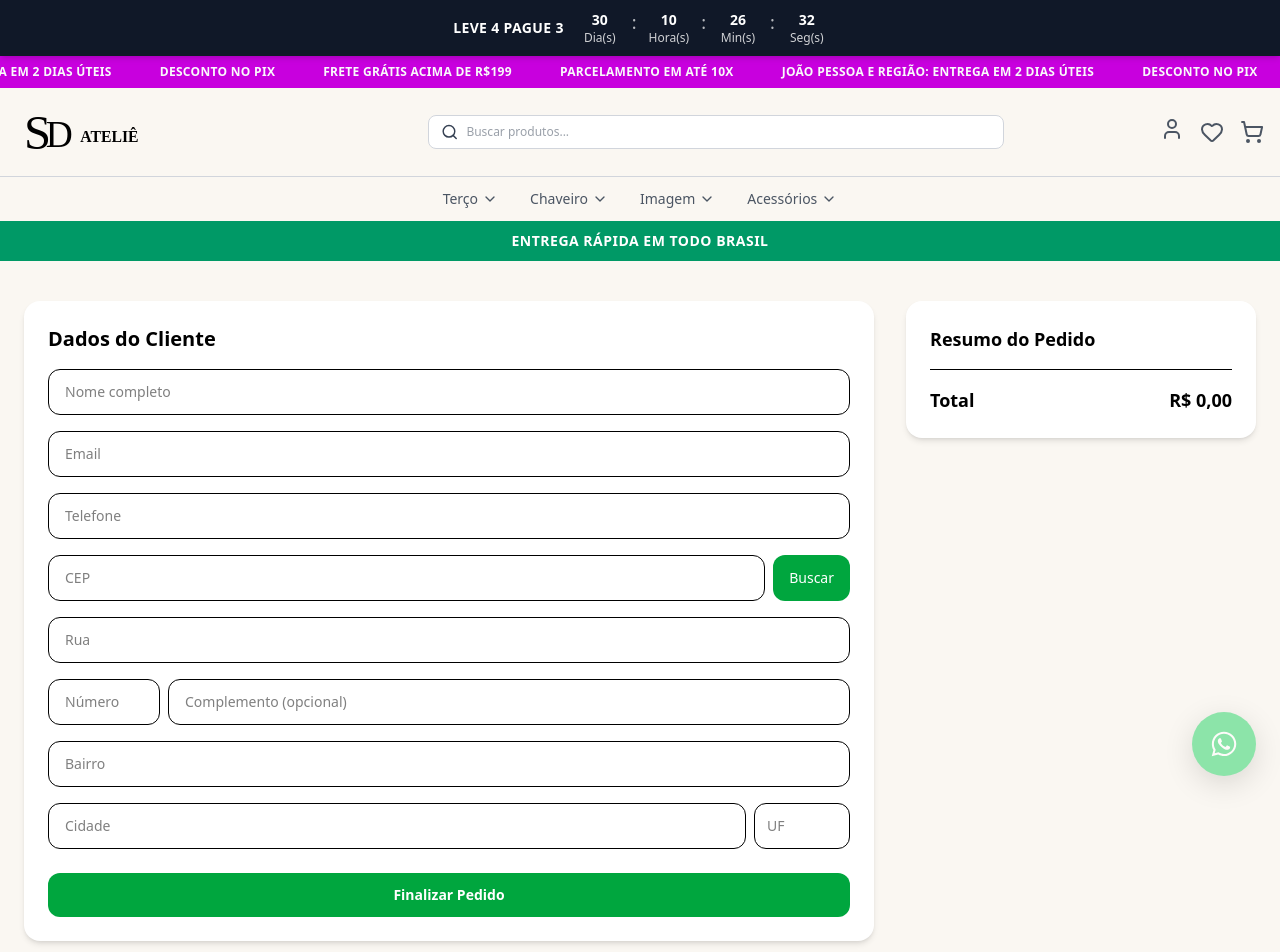
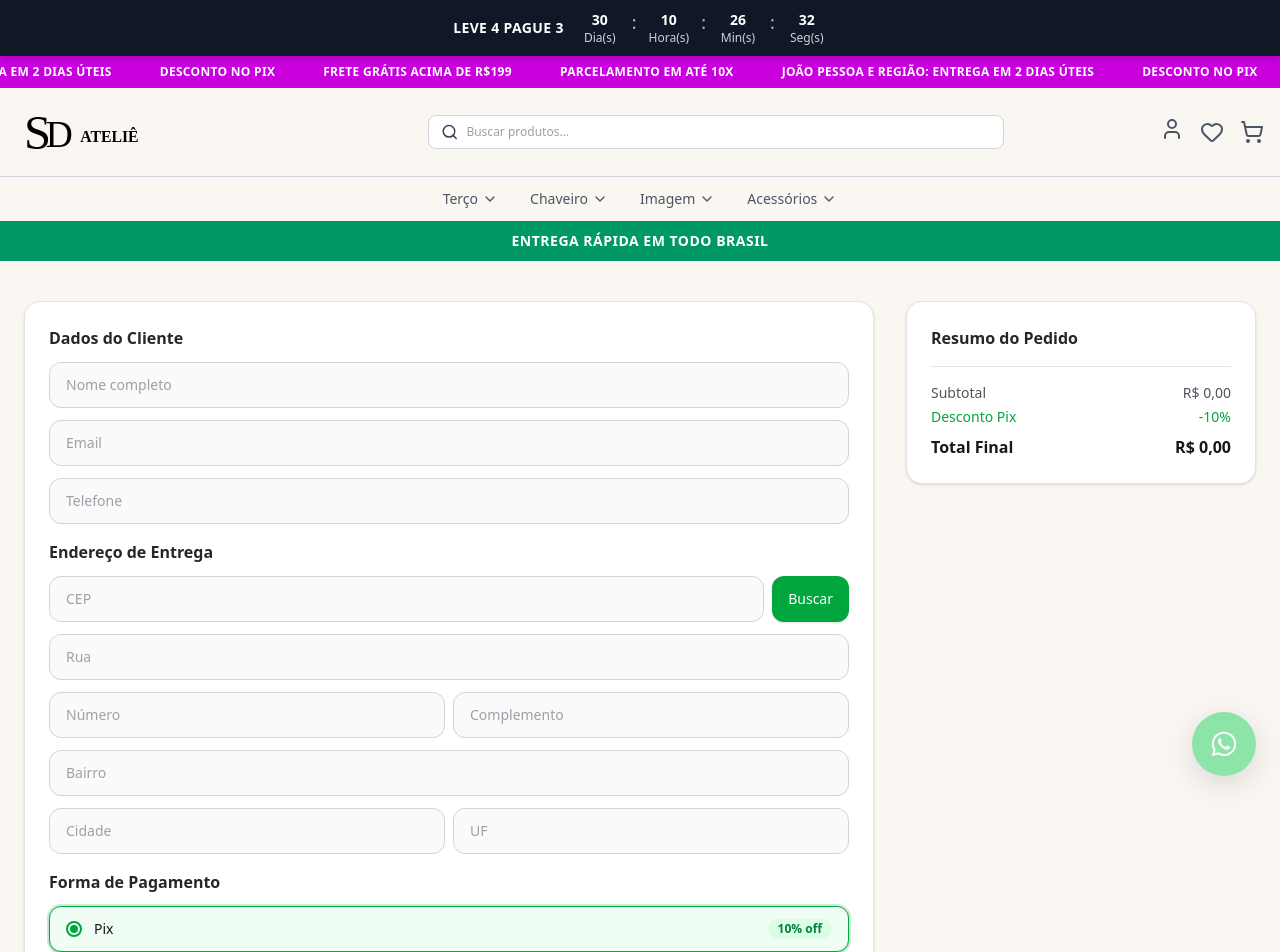
Before and after one commit to Felipediaslc/ately, a Next.js app: page /checkout in a window 1280 px wide. Shown: the top 952 px of the page. Built offline with nearby package versions, Linux system fonts and the light colour scheme.

Commit message:
refinamento Fully08

```diff
--- /dev/null
+++ b/app/api/products/route.ts
@@ -0,0 +1,32 @@
+import { NextResponse } from "next/server";
+import { connectDB } from "@/app/lib/mongodb";
+import { ProductModel } from "@/app/server/db/models/Product";
+
+// 🔹 GET (listar produtos)
+export async function GET() {
+  try {
+    await connectDB();
+
+    const products = await ProductModel.find().sort({ createdAt: -1 });
+
+    return NextResponse.json(products);
+  } catch (error) {
+  console.error("ERRO REAL:", error);
+  return NextResponse.json({ error: "Erro ao buscar produtos" }, { status: 500 });
+}
+}
+
+// 🔹 POST (criar produto)
+export async function POST(req: Request) {
+  try {
+    await connectDB();
+
+    const body = await req.json();
+
+    const product = await ProductModel.create(body);
+
+    return NextResponse.json(product, { status: 201 });
+  } catch (error) {
+    return NextResponse.json({ error: "Erro ao criar produto" }, { status: 500 });
+  }
+}
--- a/app/checkout/page.tsx
+++ b/app/checkout/page.tsx
@@ -8,6 +8,19 @@ const formatPrice = (value: number) =>
     style: "currency",
     currency: "BRL",
   }).format(value);
+
+const inputClass =
+  "w-full border border-zinc-300 rounded-xl px-4 py-3 text-sm bg-zinc-50 text-zinc-900 placeholder:text-zinc-400 " +
+  "outline-none focus:outline-none transition-all duration-150 " +
+  "hover:border-zinc-400 " +
+  "focus:border-green-600 focus:ring-2 focus:ring-green-600/20 focus:bg-white";
+
+const selectClass =
+  "w-full border border-zinc-300 rounded-xl px-4 py-3 text-sm bg-zinc-50 text-zinc-900 " +
+  "appearance-none cursor-pointer outline-none focus:outline-none " +
+  "transition-all duration-150 " +
+  "hover:border-zinc-400 " +
+  "focus:border-green-600 focus:ring-2 focus:ring-green-600/20 focus:bg-white";
 
 export default function CheckoutPage() {
   const { cartItems, total, clearCart } = useCart();
@@ -25,6 +38,8 @@ export default function CheckoutPage() {
     state: "",
   });
 
+  const [paymentMethod, setPaymentMethod] = React.useState<"pix" | "card">("pix");
+  const [installments, setInstallments] = React.useState(1);
   const [loadingCep, setLoadingCep] = React.useState(false);
   const [success, setSuccess] = React.useState(false);
 
@@ -54,11 +69,22 @@ export default function CheckoutPage() {
     }
   };
 
+  const finalTotal = paymentMethod === "pix" ? total * 0.9 : total;
+  const getInstallmentValue = (n: number) => finalTotal / n;
+
   const handleSubmit = () => {
     if (!form.name || !form.email || !form.cep) {
       alert("Preencha os campos obrigatórios");
       return;
     }
+    const orderPayload = {
+      customer: form,
+      items: cartItems,
+      total: finalTotal,
+      paymentMethod,
+      installments,
+    };
+    console.log("ORDER:", orderPayload);
     setSuccess(true);
     clearCart();
   };
@@ -69,7 +95,7 @@ export default function CheckoutPage() {
         <h1 className="text-2xl sm:text-3xl font-bold text-green-600">
           Pedido realizado com sucesso 🎉
         </h1>
-        <p className="text-gray-500 text-sm sm:text-base">
+        <p className="text-zinc-500 text-sm sm:text-base">
           Em breve você receberá mais detalhes por email.
         </p>
       </div>
@@ -79,133 +105,178 @@ export default function CheckoutPage() {
   return (
     <div className="max-w-7xl mx-auto px-4 sm:px-6 py-6 sm:py-10 flex flex-col lg:flex-row gap-6 lg:gap-8">
 
-      {/* RESUMO — aparece primeiro no mobile */}
-      <div className="w-full lg:hidden bg-white p-4 rounded-2xl shadow-md">
-        <h2 className="text-base font-semibold mb-3">Resumo do Pedido</h2>
+      {/* RESUMO MOBILE */}
+      <div className="w-full lg:hidden bg-white p-4 rounded-2xl shadow-sm border border-zinc-200">
+        <h2 className="text-base font-semibold mb-3 text-zinc-800">Resumo do Pedido</h2>
         <div className="space-y-2 text-sm">
           {cartItems.map((item) => (
             <div key={item.id} className="flex justify-between gap-2">
-              <span className="line-clamp-1 text-gray-700">{item.title}</span>
-              <span className="shrink-0 font-medium">{formatPrice(item.price * item.quantity)}</span>
+              <span className="line-clamp-1 text-zinc-600">{item.title}</span>
+              <span className="shrink-0 font-medium text-zinc-800">
+                {formatPrice(item.price * item.quantity)}
+              </span>
             </div>
           ))}
         </div>
-        <div className="border-t my-3" />
-        <div className="flex justify-between font-bold text-base">
+        <div className="border-t border-zinc-200 my-3" />
+        <div className="flex justify-between text-sm text-zinc-600">
           <span>Total</span>
           <span>{formatPrice(total)}</span>
+        </div>
+        {paymentMethod === "pix" && (
+          <div className="flex justify-between text-green-600 text-sm">
+            <span>Desconto Pix</span>
+            <span>-10%</span>
+          </div>
+        )}
+        <div className="flex justify-between font-bold text-base text-zinc-900 mt-1">
+          <span>Total Final</span>
+          <span>{formatPrice(finalTotal)}</span>
         </div>
       </div>
 
       {/* FORMULÁRIO */}
-      <div className="flex-1 bg-white p-4 sm:p-6 rounded-2xl shadow-md space-y-3 sm:space-y-4">
-        <h2 className="text-lg sm:text-xl font-semibold">Dados do Cliente</h2>
+      <div className="flex-1 bg-white p-4 sm:p-6 rounded-2xl shadow-sm border border-zinc-200 space-y-4">
 
-        <input
-          placeholder="Nome completo"
-          value={form.name}
-          onChange={(e) => handleChange("name", e.target.value)}
-          className="w-full border rounded-xl px-4 py-3 text-sm outline-none focus:border-green-500 transition"
-        />
+        <div>
+          <h2 className="text-base font-semibold text-zinc-800 mb-3">Dados do Cliente</h2>
+          <div className="space-y-3">
+            <input placeholder="Nome completo" value={form.name} onChange={(e) => handleChange("name", e.target.value)} className={inputClass} />
+            <input placeholder="Email" value={form.email} onChange={(e) => handleChange("email", e.target.value)} className={inputClass} />
+            <input placeholder="Telefone" value={form.phone} onChange={(e) => handleChange("phone", e.target.value)} className={inputClass} />
+          </div>
+        </div>
 
-        <input
-          placeholder="Email"
-          value={form.email}
-          onChange={(e) => handleChange("email", e.target.value)}
-          className="w-full border rounded-xl px-4 py-3 text-sm outline-none focus:border-green-500 transition"
-        />
-
-        <input
-          placeholder="Telefone"
-          value={form.phone}
-          onChange={(e) => handleChange("phone", e.target.value)}
-          className="w-full border rounded-xl px-4 py-3 text-sm outline-none focus:border-green-500 transition"
-        />
-
-        {/* CEP */}
+        <div>
+          <h2 className="text-base font-semibold text-zinc-800 mb-3">Endereço de Entrega</h2>
+          <div className="space-y-3">
             <div className="flex gap-2">
-          <input
-            placeholder="CEP"
-            value={form.cep}
-            onChange={(e) => handleChange("cep", e.target.value)}
-            className="flex-1 border rounded-xl px-4 py-3 text-sm outline-none focus:border-green-500 transition"
-          />
+              <input placeholder="CEP" value={form.cep} onChange={(e) => handleChange("cep", e.target.value)} className={inputClass} />
               <button
                 onClick={() => fetchAddressByCEP(form.cep)}
-            className="bg-green-600 hover:bg-green-700 text-white px-4 rounded-xl text-sm font-medium transition"
+                className="shrink-0 bg-green-600 hover:bg-green-700 active:scale-95 text-white px-4 rounded-xl text-sm font-medium transition-all duration-150 shadow-sm hover:shadow"
               >
                 {loadingCep ? "..." : "Buscar"}
               </button>
             </div>
 
-        <input
-          placeholder="Rua"
-          value={form.street}
-          onChange={(e) => handleChange("street", e.target.value)}
-          className="w-full border rounded-xl px-4 py-3 text-sm outline-none focus:border-green-500 transition"
-        />
+            <input placeholder="Rua" value={form.street} onChange={(e) => handleChange("street", e.target.value)} className={inputClass} />
 
-        {/* Número + Complemento */}
             <div className="flex gap-2">
-          <input
-            placeholder="Número"
-            value={form.number}
-            onChange={(e) => handleChange("number", e.target.value)}
-            className="w-24 sm:w-28 border rounded-xl px-4 py-3 text-sm outline-none focus:border-green-500 transition"
-          />
-          <input
-            placeholder="Complemento (opcional)"
-            value={form.complement}
-            onChange={(e) => handleChange("complement", e.target.value)}
-            className="flex-1 border rounded-xl px-4 py-3 text-sm outline-none focus:border-green-500 transition"
-          />
+              <input placeholder="Número" value={form.number} onChange={(e) => handleChange("number", e.target.value)} className={`${inputClass} w-28`} />
+              <input placeholder="Complemento" value={form.complement} onChange={(e) => handleChange("complement", e.target.value)} className={inputClass} />
             </div>
 
-        <input
-          placeholder="Bairro"
-          value={form.neighborhood}
-          onChange={(e) => handleChange("neighborhood", e.target.value)}
-          className="w-full border rounded-xl px-4 py-3 text-sm outline-none focus:border-green-500 transition"
-        />
+            <input placeholder="Bairro" value={form.neighborhood} onChange={(e) => handleChange("neighborhood", e.target.value)} className={inputClass} />
 
             <div className="flex gap-2">
-          <input
-            placeholder="Cidade"
-            value={form.city}
-            onChange={(e) => handleChange("city", e.target.value)}
-            className="flex-1 border rounded-xl px-4 py-3 text-sm outline-none focus:border-green-500 transition"
-          />
-          <input
-            placeholder="UF"
-            value={form.state}
-            onChange={(e) => handleChange("state", e.target.value)}
-            className="w-16 sm:w-24 border rounded-xl px-3 py-3 text-sm outline-none focus:border-green-500 transition"
-          />
+              <input placeholder="Cidade" value={form.city} onChange={(e) => handleChange("city", e.target.value)} className={inputClass} />
+              <input placeholder="UF" value={form.state} onChange={(e) => handleChange("state", e.target.value)} className={`${inputClass} w-20`} />
+            </div>
+          </div>
+        </div>
+
+        <div>
+          <h2 className="text-base font-semibold text-zinc-800 mb-3">Forma de Pagamento</h2>
+          <div className="space-y-2">
+
+            <button
+              type="button"
+              onClick={() => setPaymentMethod("pix")}
+              className={`w-full flex items-center gap-3 px-4 py-3 rounded-xl border text-sm transition-all duration-150 text-left ${
+                paymentMethod === "pix"
+                  ? "border-green-600 bg-green-50 ring-2 ring-green-600/20 shadow-sm"
+                  : "border-zinc-200 bg-white hover:border-zinc-300 hover:shadow-sm"
+              }`}
+            >
+              <span className={`w-4 h-4 rounded-full border-2 flex items-center justify-center ${
+                paymentMethod === "pix" ? "border-green-600" : "border-zinc-300"
+              }`}>
+                {paymentMethod === "pix" && <span className="w-2 h-2 rounded-full bg-green-600" />}
+              </span>
+              <span className={paymentMethod === "pix" ? "text-zinc-900 font-medium" : "text-zinc-600"}>
+                Pix
+              </span>
+              <span className="ml-auto text-xs font-semibold text-green-700 bg-green-100 px-2.5 py-0.5 rounded-full">
+                10% off
+              </span>
+            </button>
+
+            <button
+              type="button"
+              onClick={() => setPaymentMethod("card")}
+              className={`w-full flex items-center gap-3 px-4 py-3 rounded-xl border text-sm transition-all duration-150 text-left ${
+                paymentMethod === "card"
+                  ? "border-green-600 bg-green-50 ring-2 ring-green-600/20 shadow-sm"
+                  : "border-zinc-200 bg-white hover:border-zinc-300 hover:shadow-sm"
+              }`}
+            >
+              <span className={`w-4 h-4 rounded-full border-2 flex items-center justify-center ${
+                paymentMethod === "card" ? "border-green-600" : "border-zinc-300"
+              }`}>
+                {paymentMethod === "card" && <span className="w-2 h-2 rounded-full bg-green-600" />}
+              </span>
+              <span className={paymentMethod === "card" ? "text-zinc-900 font-medium" : "text-zinc-600"}>
+                Cartão de Crédito
+              </span>
+            </button>
+
+            {paymentMethod === "card" && (
+              <div className="relative mt-1">
+                <select
+                  value={installments}
+                  onChange={(e) => setInstallments(Number(e.target.value))}
+                  className={selectClass}
+                >
+                  {[1, 2, 3].map((n) => (
+                    <option key={n} value={n}>
+                      {n}x de {formatPrice(getInstallmentValue(n))}
+                    </option>
+                  ))}
+                </select>
+                <span className="pointer-events-none absolute right-4 top-1/2 -translate-y-1/2 text-zinc-400">
+                  <svg width="14" height="14" viewBox="0 0 14 14" fill="none">
+                    <path d="M3 5l4 4 4-4" stroke="currentColor" strokeWidth="1.5" strokeLinecap="round" strokeLinejoin="round"/>
+                  </svg>
+                </span>
+              </div>
+            )}
+          </div>
         </div>
 
         <button
           onClick={handleSubmit}
-          className="w-full bg-green-600 hover:bg-green-700 active:scale-[0.98] text-white py-3 rounded-xl font-semibold text-sm mt-2 transition"
+          className="w-full bg-green-600 hover:bg-green-700 active:scale-[0.98] text-white py-3.5 rounded-xl font-semibold text-sm transition-all duration-150 mt-2 shadow-sm hover:shadow-md"
         >
           Finalizar Pedido
         </button>
       </div>
 
-      {/* RESUMO — só aparece no desktop */}
-      <div className="hidden lg:block w-full lg:w-[350px] bg-white p-6 rounded-2xl shadow-md h-fit lg:sticky lg:top-6">
-        <h2 className="text-lg font-semibold mb-4">Resumo do Pedido</h2>
-        <div className="space-y-3 text-sm">
+      {/* RESUMO DESKTOP */}
+      <div className="hidden lg:block w-[350px] bg-white p-6 rounded-2xl shadow-sm border border-zinc-200 h-fit">
+        <h2 className="text-base font-semibold text-zinc-800 mb-4">Resumo do Pedido</h2>
         {cartItems.map((item) => (
-            <div key={item.id} className="flex justify-between gap-2">
-              <span className="line-clamp-1 text-gray-700">{item.title}</span>
-              <span className="shrink-0 font-medium">{formatPrice(item.price * item.quantity)}</span>
+          <div key={item.id} className="flex justify-between text-sm mb-2 text-zinc-600">
+            <span className="line-clamp-1">{item.title}</span>
+            <span className="shrink-0 font-medium text-zinc-800 ml-2">
+              {formatPrice(item.price * item.quantity)}
+            </span>
           </div>
         ))}
+        <div className="border-t border-zinc-200 my-4" />
+        <div className="flex justify-between text-sm text-zinc-600 mb-1">
+          <span>Subtotal</span>
+          <span>{formatPrice(total)}</span>
         </div>
-        <div className="border-t my-4" />
-        <div className="flex justify-between font-bold text-lg">
-          <span>Total</span>
-          <span>{formatPrice(total)}</span>
+        {paymentMethod === "pix" && (
+          <div className="flex justify-between text-green-600 text-sm mb-1">
+            <span>Desconto Pix</span>
+            <span>-10%</span>
+          </div>
+        )}
+        <div className="flex justify-between font-bold text-base text-zinc-900 mt-2">
+          <span>Total Final</span>
+          <span>{formatPrice(finalTotal)}</span>
         </div>
       </div>
 
--- /dev/null
+++ b/app/lib/mongodb.ts
@@ -0,0 +1,38 @@
+import mongoose from "mongoose";
+
+const MONGODB_URI = process.env.MONGODB_URI!;
+
+if (!MONGODB_URI) {
+  throw new Error("Defina MONGODB_URI no .env");
+}
+
+// ✅ tipo do cache
+interface MongooseCache {
+  conn: typeof mongoose | null;
+  promise: Promise<typeof mongoose> | null;
+}
+
+// 👇 tipando o global corretamente
+declare global {
+
+  var mongoose: MongooseCache | undefined;
+}
+
+let cached = global.mongoose;
+
+if (!cached) {
+  cached = global.mongoose = { conn: null, promise: null };
+}
+
+export async function connectDB() {
+  if (cached!.conn) return cached!.conn;
+
+  if (!cached!.promise) {
+    cached!.promise = mongoose.connect(MONGODB_URI, {
+      bufferCommands: false,
+    });
+  }
+
+  cached!.conn = await cached!.promise;
+  return cached!.conn;
+}
--- a/app/products/category/[slug]/page.tsx
+++ b/app/products/category/[slug]/page.tsx
@@ -20,14 +20,14 @@ interface Props {
   params: Promise<{ slug: string }>;
 }
 
-// 🔹 Mapa de nomes reais das categorias (com acentos)
+
 const categoryNamesMap: Record<string, string> = {
   terco: "Terço",
   imagem: "Imagem",
-  biblia: "Bíblia",
-  cruz: "Cruz",
-  vela: "Vela",
-  decoracao: "Decoração",
+  mandala: "Mandala",
+  chaveiro: "Chaveiro",
+  pingente: "Pingente",
+
 };
 
 export default async function CategoryPage({ params }: Props) {
--- /dev/null
+++ b/app/server/db/models/Admin.ts
@@ -0,0 +1,13 @@
+import { Schema, model, models } from "mongoose";
+
+const AdminSchema = new Schema(
+  {
+    email: { type: String, required: true, unique: true },
+    password: { type: String, required: true }, // hash bcrypt
+  },
+  {
+    timestamps: true,
+  }
+);
+
+export const AdminModel = models.Admin || model("Admin", AdminSchema);
--- /dev/null
+++ b/app/server/db/models/Order.ts
@@ -0,0 +1,44 @@
+import { Schema, model, models } from "mongoose";
+
+const OrderSchema = new Schema(
+  {
+    customer: {
+      name: { type: String, required: true },
+      email: { type: String, required: true },
+      phone: { type: String, required: true },
+    },
+
+    address: {
+      zipCode: { type: String, required: true },
+      street: { type: String },
+      number: { type: String },
+      complement: { type: String },
+      neighborhood: { type: String },
+      city: { type: String },
+      state: { type: String },
+    },
+
+    items: [
+      {
+        productId: { type: String, required: true },
+        title: { type: String, required: true },
+        price: { type: Number, required: true },
+        quantity: { type: Number, required: true },
+        image: { type: String },
+      },
+    ],
+
+    total: { type: Number, required: true },
+
+    status: {
+      type: String,
+      enum: ["pendente", "pago", "enviado"],
+      default: "pendente",
+    },
+  },
+  {
+    timestamps: true,
+  }
+);
+
+export const OrderModel = models.Order || model("Order", OrderSchema);
--- /dev/null
+++ b/app/server/db/models/Product.ts
@@ -0,0 +1,29 @@
+import  { Schema, model, models } from "mongoose";
+
+const ProductSchema = new Schema(
+  {
+    title: { type: String, required: true },
+    price: { type: Number, required: true },
+    images: [{ type: String , required: true }],
+    category: { type: String, required: true },
+    description: { type: String },
+
+    pixPrice: { type: Number },
+
+    stock: { type: Number, required: true },
+    sold: { type: Number, default: 0 },
+
+    isUnique: { type: Boolean, default: false },
+    isHandmade: { type: Boolean, default: false },
+    isLimited: { type: Boolean, default: false },
+
+    sku: { type: String },
+    deliveryDays: { type: Number },
+  },
+  {
+    timestamps: true, // 🔥 cria createdAt e updatedAt automático
+  }
+);
+
+export const ProductModel =
+  models.Product || model("Product", ProductSchema);
--- a/components/filters/CategoryFilter.tsx
+++ b/components/filters/CategoryFilter.tsx
@@ -4,10 +4,10 @@ import { useRouter, useSearchParams } from "next/navigation";
 const categories = [
   { label: "Terço", value: "terco" },
   { label: "Imagem", value: "imagem" },
-  { label: "Bíblia", value: "biblia" },
-  { label: "Cruz", value: "cruz" },
-  { label: "Vela", value: "vela" },
-  { label: "Decoração", value: "decoracao" },
+  { label: "Mandala", value: "mandala" },
+  { label: "Chaveiro", value: "chaveiro" },
+  { label: "Pingente", value: "pingente" },
+
 ];
 
 
--- a/package.json
+++ b/package.json
@@ -13,7 +13,7 @@
     "embla-carousel-fade": "^8.6.0",
     "embla-carousel-react": "^8.6.0",
     "lucide-react": "^0.575.0",
-    "mongoose": "^9.2.1",
+    "mongoose": "^9.3.3",
     "next": "16.1.6",
     "react": "^19.2.4",
     "react-dom": "^19.2.4",
```
Also changed, not shown: app/server/db/connect.ts (added), 1 other file (tests, documents, lock files or other folders). Lines whose indentation alone changed are shown as unchanged.
